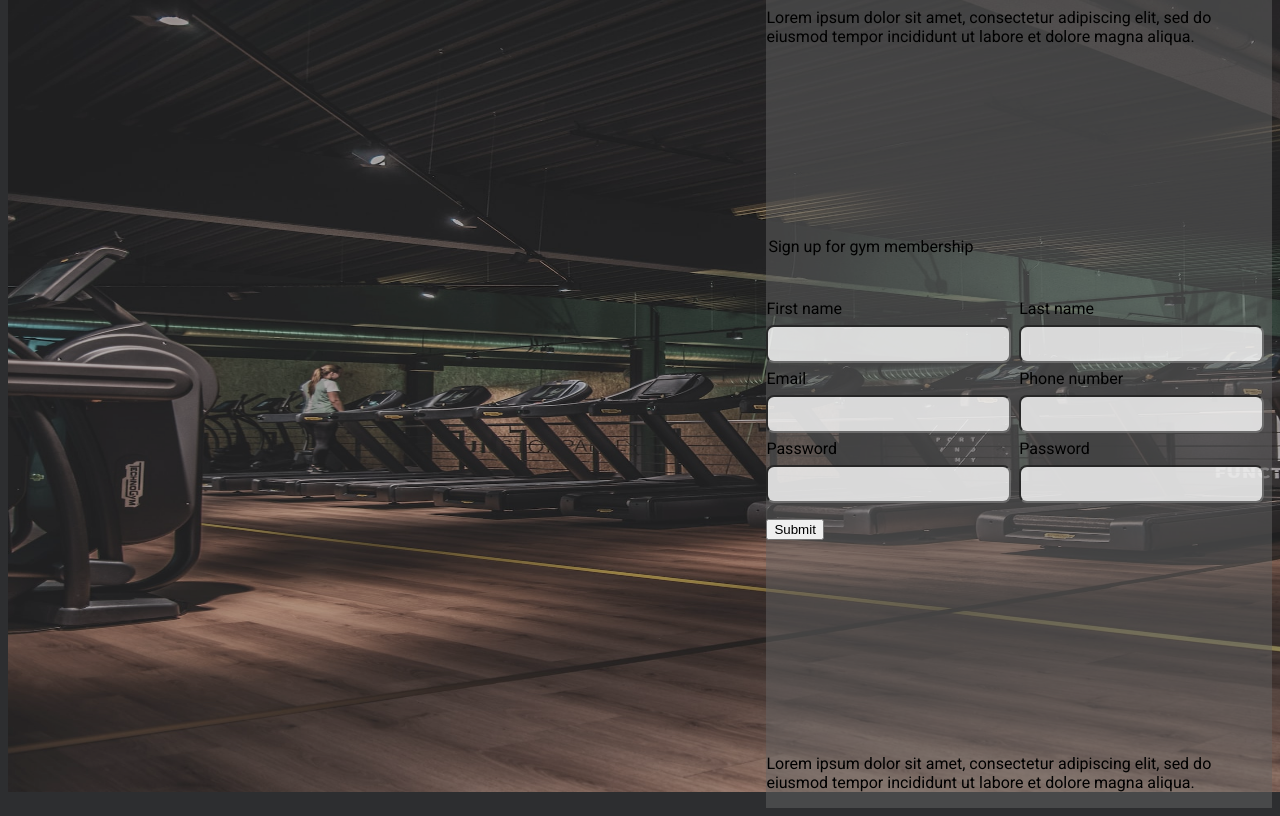
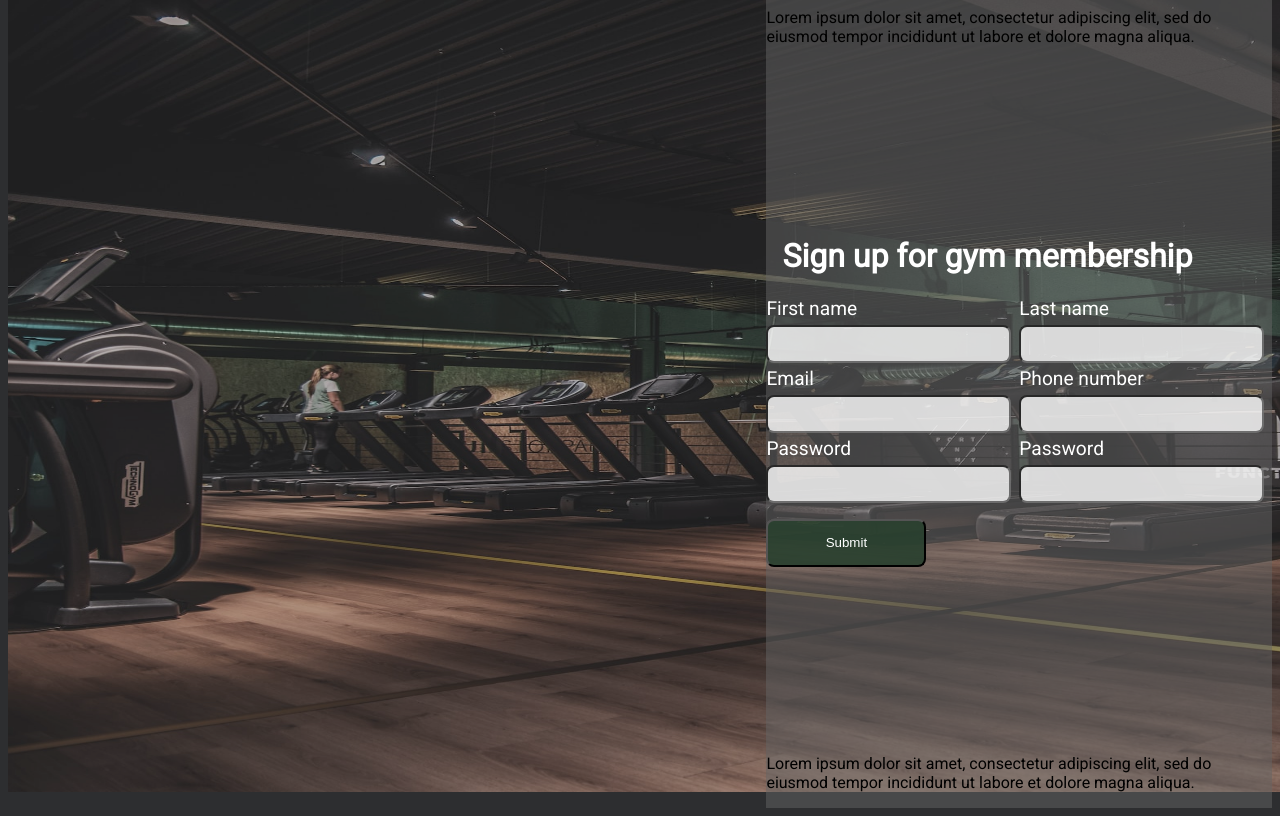
Before and after one commit to sesamDev/odin-signup-form, a plain HTML site: page index.html in a window 1280 px wide. Shown: the top 816 px of the page. Drawn offline with Linux system fonts and the light colour scheme.

Commit message:
Added styling to inputs and button

```diff
--- a/style.css
+++ b/style.css
@@ -57,11 +57,15 @@ div>img {
 }
 
 legend {
+    font-size: 2rem;
+    color: white;
+    font-weight: bolder;
     width: 40vw;
     height: 1rem;
     position: absolute;
     top: 0;
     left: 0;
+    padding-left: 1rem
 }
 
 .sign-up-form {
@@ -93,6 +97,11 @@ legend {
 
 .submit-button {
     margin-top: 1rem;
+    height: 3rem;
+    width: 10rem;
+    background-color: rgba(41, 64, 46, 0.9);
+    color: white;
+    border-radius: 8px;
 }
 
 .top-text {
@@ -115,6 +124,8 @@ ul {
 }
 
 li {
+    font-size: 1.2rem;
+    color: white;
     list-style: none;
     line-height: 2rem;
 }
```
